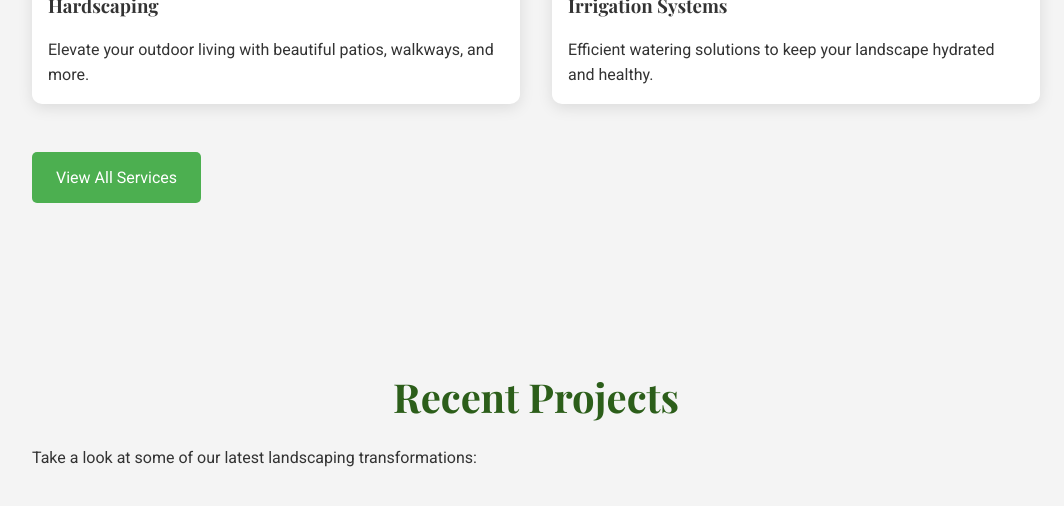
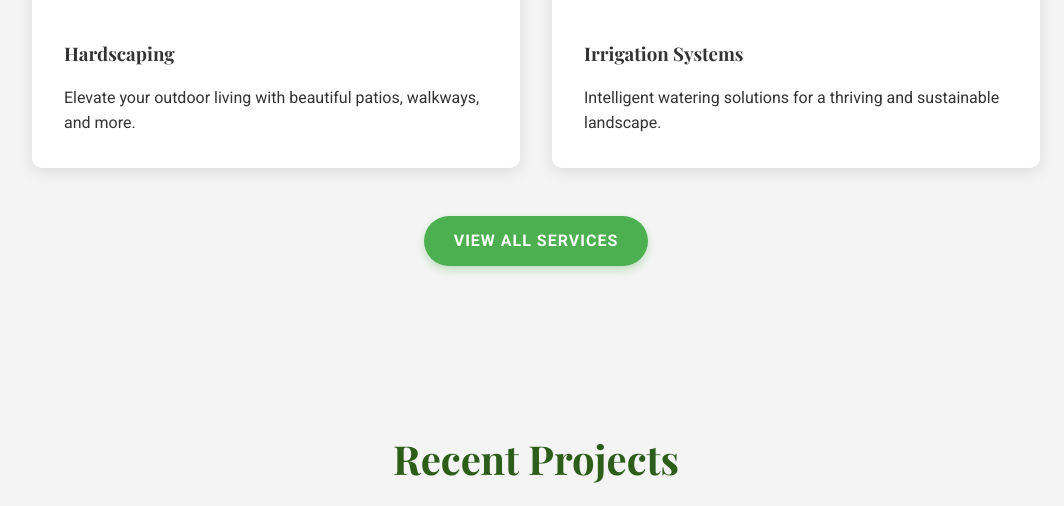
Before and after one commit to JohnathonCrowder/GreenThumbLandscaping, a Flask app: page / in a window 1280 px wide. Shown: the part 2527-3033 px from the top of the page, without its empty margins (104-1168 px from the left). Run offline with Flask 3, Linux system fonts and the light colour scheme.

Commit message:
Centers button on home page

```diff
--- a/app/templates/index.html
+++ b/app/templates/index.html
@@ -44,27 +44,39 @@
             <h2>Our Services</h2>
             <p>Discover how we can enhance your outdoor living experience:</p>
             <div class="services-grid">
-                <div class="service-card" data-aos="flip-left">
+                <a href="{{ url_for('lawn_care') }}" class="service-card" data-aos="flip-left">
                     <img src="{{ url_for('static', filename='images/lawn-care.jpg') }}" alt="Lawn Care">
+                    <div class="card-content">
                         <h3>Lawn Care</h3>
                         <p>Keep your lawn lush and healthy year-round with our expert maintenance.</p>
                     </div>
-                <div class="service-card" data-aos="flip-left" data-aos-delay="100">
+                </a>
+
+                <a href="{{ url_for('garden_design') }}" class="service-card" data-aos="flip-left" data-aos-delay="100">
                     <img src="{{ url_for('static', filename='images/garden-design.jpg') }}" alt="Garden Design">
+                    <div class="card-content">
                         <h3>Garden Design</h3>
                         <p>Transform your space with custom garden designs tailored to your style.</p>
                     </div>
-                <div class="service-card" data-aos="flip-left" data-aos-delay="200">
+                </a>
+
+                <a href="{{ url_for('hardscaping') }}" class="service-card" data-aos="flip-left" data-aos-delay="200">
                     <img src="{{ url_for('static', filename='images/hardscaping.jpg') }}" alt="Hardscaping">
+                    <div class="card-content">
                         <h3>Hardscaping</h3>
                         <p>Elevate your outdoor living with beautiful patios, walkways, and more.</p>
                     </div>
-                <div class="service-card" data-aos="flip-left" data-aos-delay="300">
-                    <img src="{{ url_for('static', filename='images/irrigation-systems.jpg') }}" alt="Irrigation Systems">
+                </a>
+
+                <a href="{{ url_for('irrigation_systems') }}" class="service-card" data-aos="flip-left" data-aos-delay="300">
+                    <img src="{{ url_for('static', filename='images/irrigation-systems.jpg') }}" alt="Irrigation Systems" loading="lazy">
+                    <div class="card-content">
                         <h3>Irrigation Systems</h3>
-                    <p>Efficient watering solutions to keep your landscape hydrated and healthy.</p>
+                        <p>Intelligent watering solutions for a thriving and sustainable landscape.</p>
                     </div>
+                </a>
             </div>
+            <div class="text-center">
                 <a href="{{ url_for('services') }}" class="button magnetic">View All Services</a>
              </div>
     </section>
@@ -225,6 +237,41 @@
         font-size: 1rem;
     }
 
+    a.service-card {
+    text-decoration: none;
+    color: inherit;
+    display: block;
+    height: 100%;  /* Makes full card clickable */
+    transition: transform 0.3s ease, box-shadow 0.3s ease;
+}
+
+a.service-card:hover {
+    transform: translateY(-10px);
+    box-shadow: 0 6px 20px rgba(0, 0, 0, 0.15);  /* Gives a "lift" on hover */
+}
+
+.card-content {
+    padding: 1rem;  /* Adds some spacing inside cards */
+}
+
+.button.magnetic {
+   background-color: #4CAF50;  /* Your brand green color */
+   color: white;
+   padding: 12px 30px;  /* Larger clickable area */
+   border-radius: 50px;  /* Very rounded edges, modern aesthetic */
+   text-transform: uppercase;  /* Makes it feel more like a strong CTA */
+   letter-spacing: 1px;  /* gives a little breathing room between letters */
+   font-weight: 600;  /* Makes it a little bolder */
+   box-shadow: 0 4px 8px rgba(76, 175, 80, 0.3);  /* Gives a subtle 'lifted' effect */
+   transition: all 0.3s ease;  /* Smooth transition for hover effects */
+}
+
+.button.magnetic:hover {
+   background-color: #45a049;  /* Slightly darker on hover */
+   box-shadow: 0 6px 12px rgba(76, 175, 80, 0.5);  /* Bigger shadow on hover, feels interactive! */
+   transform: translateY(-2px);  /* Slight lift on hover */
+}
+
     /* Responsive adjustments */
     @media (max-width: 768px) {
         .service-card img, .project-slide img {
```
Lines whose indentation alone changed are shown as unchanged.
